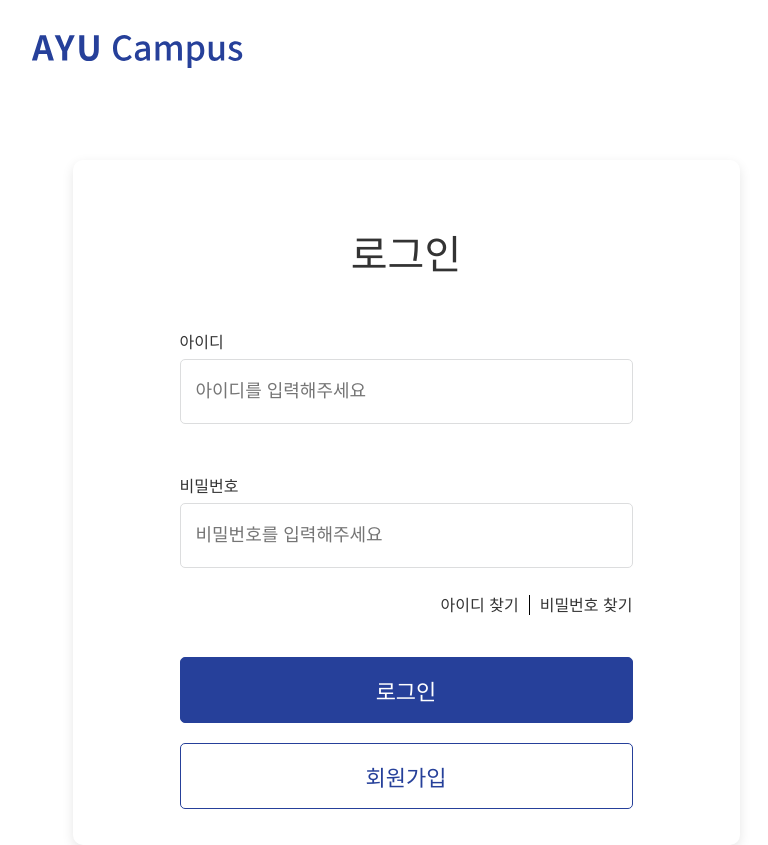
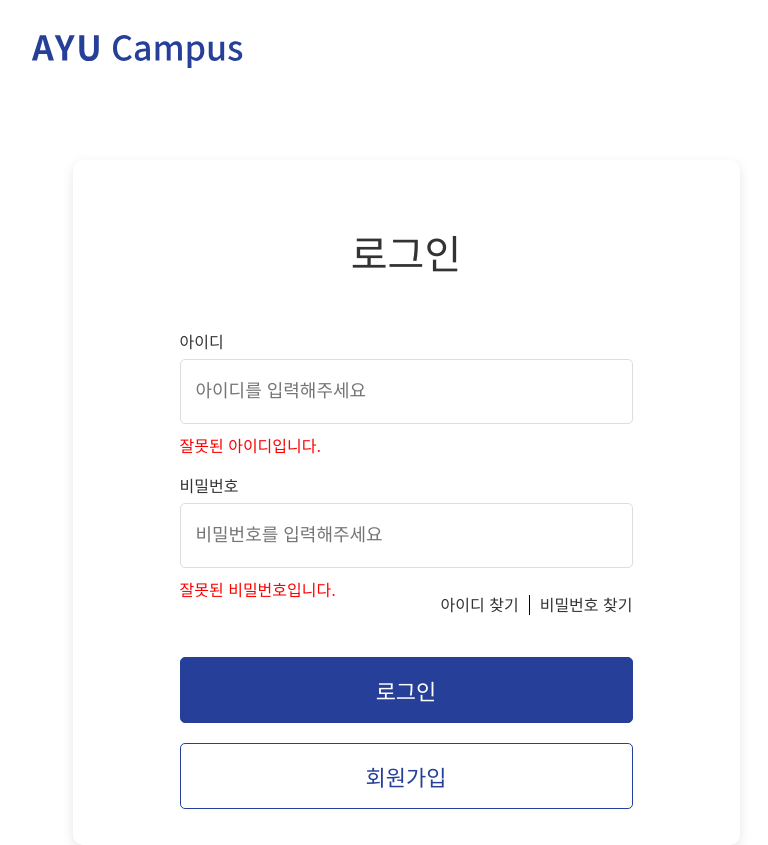
Before and after one commit to AYU-CAMPUS/AYU-FE, a Next.js app: page /sign/sign-in in a window 1280 px wide. Shown: the whole page, without its empty margins (234-1002 px from the left). Built offline with nearby package versions, Linux system fonts and the light colour scheme.

Commit message:
refactor: LoginForm의 interface, GuideMessage props 수정

```diff
--- a/components/GuideMessage/GuideMessage.tsx
+++ b/components/GuideMessage/GuideMessage.tsx
@@ -3,8 +3,8 @@ import React from "react";
 import * as Styled from "./GuideMessage.style";
 
 interface Props {
-  errMsg: string;
-  okMsg: string;
+  errMsg?: string;
+  okMsg?: string;
 }
 
 function GuideMessage({ errMsg, okMsg }: Props) {
--- a/components/Login/LoginForm.tsx
+++ b/components/Login/LoginForm.tsx
@@ -6,12 +6,15 @@ import GuideMessage from "../GuideMessage/GuideMessage";
 import * as Styled from "./LoginForm.style";
 
 interface Inputs {
-  userId?: string;
-  password?: string;
+  userId: string;
+  password: string;
 }
 
 function LoginForm() {
-  const [inputs, setInputs] = useState<Inputs>({});
+  const [inputs, setInputs] = useState<Inputs>({
+    userId: "",
+    password: "",
+  });
 
   const handleChange = (event: ChangeEvent<HTMLInputElement>) => {
     const { name } = event.target;
@@ -40,7 +43,7 @@ function LoginForm() {
           />
         </Styled.Label>
         <Styled.ErrMsgContainer>
-          <GuideMessage msg="잘못된 아이디입니다." />
+          <GuideMessage errMsg="잘못된 아이디입니다." />
         </Styled.ErrMsgContainer>
 
         <Styled.Label htmlFor="password">
@@ -54,7 +57,7 @@ function LoginForm() {
           />
         </Styled.Label>
         <Styled.ErrMsgContainer>
-          <GuideMessage msg="잘못된 비밀번호입니다." />
+          <GuideMessage errMsg="잘못된 비밀번호입니다." />
         </Styled.ErrMsgContainer>
 
         <Styled.ForgotLinkContainer>
```
